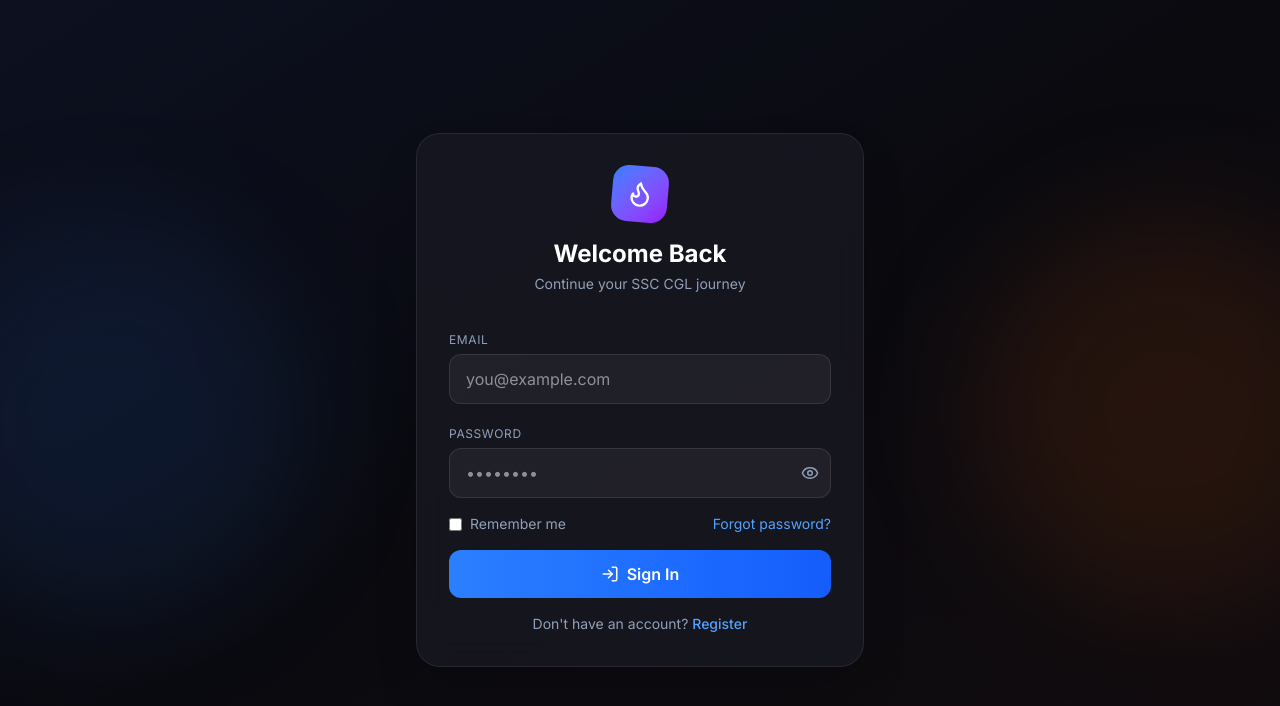
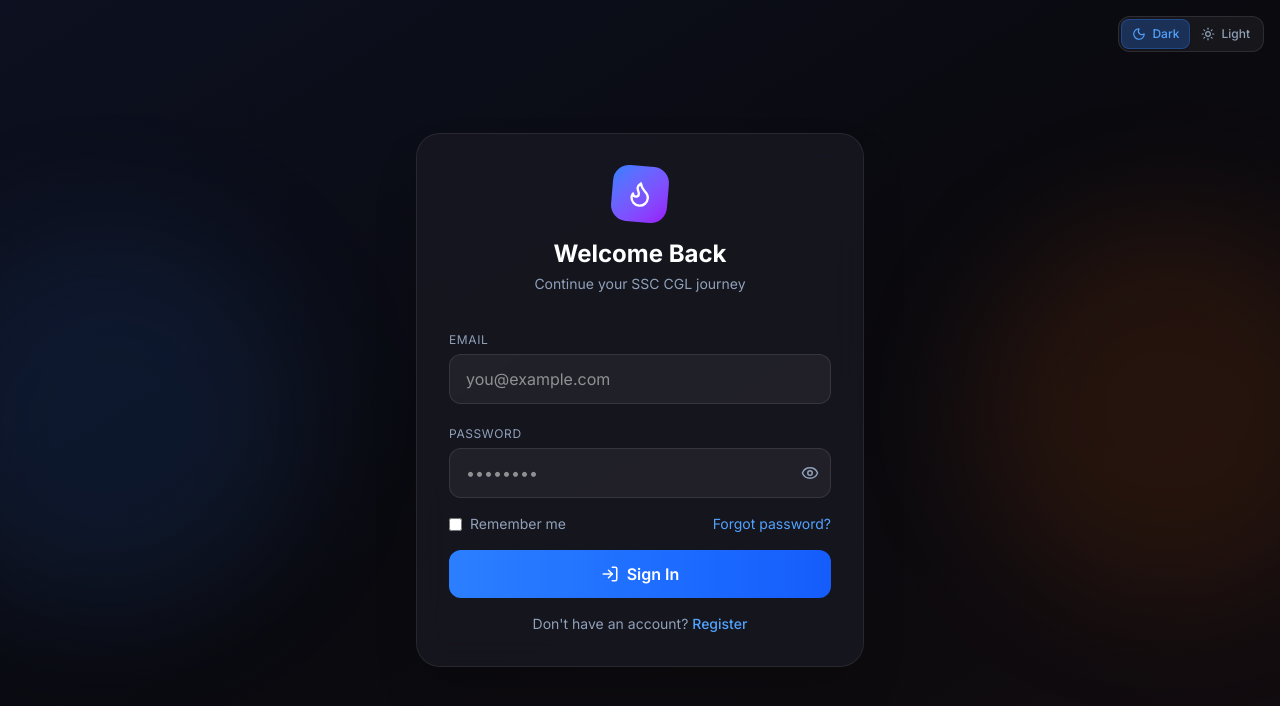
Before and after one commit to Rishi2668/Dashboard-Frontend, a React (Vite) app: page /login in a window 1280 px wide. Shown: the top 706 px of the page. Built offline with nearby package versions, Linux system fonts and the light colour scheme.

Commit message:
added light mode

```diff
--- a/index.html
+++ b/index.html
@@ -1,6 +1,16 @@
 <!doctype html>
-<html lang="en">
+<html lang="en" data-theme="dark">
   <head>
+    <script>
+      try {
+        var t = JSON.parse(localStorage.getItem('ui-storage') || '{}');
+        if (t.state && t.state.theme === 'light') {
+          document.documentElement.setAttribute('data-theme', 'light');
+          var m = document.querySelector('meta[name="theme-color"]');
+          if (m) m.setAttribute('content', '#f1f5f9');
+        }
+      } catch (e) {}
+    </script>
     <meta charset="UTF-8" />
     <link rel="icon" type="image/svg+xml" href="/favicon.svg" />
     <meta name="viewport" content="width=device-width, initial-scale=1.0" />
--- a/src/App.tsx
+++ b/src/App.tsx
@@ -1,7 +1,7 @@
 import { lazy, Suspense, useEffect } from 'react';
 import { motion } from 'framer-motion';
 import { BrowserRouter, Routes, Route, Navigate } from 'react-router-dom';
-import { Toaster } from 'react-hot-toast';
+import { ThemedToaster } from '@/components/ui/ThemedToaster';
 import { ProtectedRoute } from '@/components/ProtectedRoute';
 import { DashboardLayout } from '@/components/layout/DashboardLayout';
 import { ErrorBoundary } from '@/components/ErrorBoundary';
@@ -58,16 +58,7 @@ export default function App() {
   return (
     <ErrorBoundary>
       <BrowserRouter>
-        <Toaster
-          position="top-right"
-          toastOptions={{
-            style: {
-              background: '#1a1a24',
-              color: '#e2e8f0',
-              border: '1px solid rgba(255,255,255,0.1)',
-            },
-          }}
-        />
+        <ThemedToaster />
         <Suspense fallback={<PageLoader />}>
           <Routes>
             <Route path="/login" element={<LoginPage />} />
--- a/src/components/auth/AuthLayout.tsx
+++ b/src/components/auth/AuthLayout.tsx
@@ -1,10 +1,14 @@
 import { motion } from 'framer-motion';
 import { Flame } from 'lucide-react';
 import type { ReactNode } from 'react';
+import { ThemeToggle } from '@/components/ui/ThemeToggle';
 
 export function AuthLayout({ children, title, subtitle }: { children: ReactNode; title: string; subtitle: string }) {
   return (
-    <div className="min-h-screen flex items-center justify-center p-4 relative overflow-hidden">
+    <div className="min-h-screen flex items-center justify-center p-4 relative overflow-hidden bg-app">
+      <div className="absolute top-4 right-4 z-20">
+        <ThemeToggle />
+      </div>
       <motion.div
         className="absolute inset-0 bg-gradient-to-br from-blue-900/20 via-transparent to-orange-900/10"
         animate={{ opacity: [0.5, 0.8, 0.5] }}
--- a/src/components/layout/DashboardLayout.tsx
+++ b/src/components/layout/DashboardLayout.tsx
@@ -10,6 +10,7 @@ import { LogOut, Focus, Maximize2, Minimize2 } from 'lucide-react';
 import { useAuthStore } from '@/store/authStore';
 import { useNavigate } from 'react-router-dom';
 import { useFullscreen } from '@/hooks/useFullscreen';
+import { ThemeToggle } from '@/components/ui/ThemeToggle';
 import { useQuery, useQueryClient } from '@tanstack/react-query';
 
 export function DashboardLayout() {
@@ -48,7 +49,7 @@ export function DashboardLayout() {
   };
 
   return (
-    <div className="flex min-h-screen bg-[#0a0a0f]">
+    <div className="flex min-h-screen bg-app">
       {!focusMode && <Sidebar />}
       <main className="flex-1 flex flex-col min-w-0">
         <header className="sticky top-0 z-20 glass border-b border-white/5 px-6 py-4 flex items-center justify-between">
@@ -61,6 +62,7 @@ export function DashboardLayout() {
             </p>
           </div>
           <div className="flex items-center gap-2">
+            <ThemeToggle />
             <button
               onClick={() => setFocusMode(!focusMode)}
               className={`p-2 rounded-xl transition ${focusMode ? 'bg-orange-500/20 text-orange-400' : 'glass text-slate-400 hover:text-white'}`}
--- /dev/null
+++ b/src/components/ui/ThemeToggle.tsx
@@ -0,0 +1,45 @@
+import { Moon, Sun } from 'lucide-react';
+import { useUIStore } from '@/store/uiStore';
+import type { Theme } from '@/lib/theme';
+import { cn } from '@/lib/utils';
+
+export function ThemeToggle({ className }: { className?: string }) {
+  const theme = useUIStore((s) => s.theme);
+  const setTheme = useUIStore((s) => s.setTheme);
+
+  const options: { id: Theme; label: string; icon: typeof Sun }[] = [
+    { id: 'dark', label: 'Dark', icon: Moon },
+    { id: 'light', label: 'Light', icon: Sun },
+  ];
+
+  return (
+    <div
+      className={cn(
+        'flex items-center p-0.5 rounded-xl border border-white/10 bg-white/5',
+        '[html[data-theme=light]_&]:border-slate-200 [html[data-theme=light]_&]:bg-slate-100',
+        className
+      )}
+      role="group"
+      aria-label="Theme"
+    >
+      {options.map(({ id, label, icon: Icon }) => (
+        <button
+          key={id}
+          type="button"
+          onClick={() => setTheme(id)}
+          className={cn(
+            'flex items-center gap-1.5 px-2.5 py-1.5 rounded-lg text-xs font-medium transition-all',
+            theme === id
+              ? 'bg-blue-500/25 text-blue-400 border border-blue-500/30 shadow-sm [html[data-theme=light]_&]:bg-blue-600/15 [html[data-theme=light]_&]:text-blue-600 [html[data-theme=light]_&]:border-blue-500/25'
+              : 'text-slate-400 hover:text-white border border-transparent',
+            theme !== id && '[html[data-theme=light]_&]:text-slate-600 [html[data-theme=light]_&]:hover:text-slate-900'
+          )}
+          aria-pressed={theme === id}
+        >
+          <Icon size={14} />
+          <span className="hidden sm:inline">{label}</span>
+        </button>
+      ))}
+    </div>
+  );
+}
--- /dev/null
+++ b/src/components/ui/ThemedToaster.tsx
@@ -0,0 +1,27 @@
+import { Toaster } from 'react-hot-toast';
+import { useUIStore } from '@/store/uiStore';
+
+export function ThemedToaster() {
+  const theme = useUIStore((s) => s.theme);
+  const isLight = theme === 'light';
+
+  return (
+    <Toaster
+      position="top-right"
+      toastOptions={{
+        style: isLight
+          ? {
+              background: '#ffffff',
+              color: '#0f172a',
+              border: '1px solid rgba(15, 23, 42, 0.12)',
+              boxShadow: '0 4px 12px rgba(15, 23, 42, 0.1)',
+            }
+          : {
+              background: '#1a1a24',
+              color: '#e2e8f0',
+              border: '1px solid rgba(255,255,255,0.1)',
+            },
+      }}
+    />
+  );
+}
--- a/src/index.css
+++ b/src/index.css
@@ -5,6 +5,8 @@
   --color-bg-secondary: #12121a;
   --color-bg-card: #1a1a24;
   --color-bg-glass: rgba(26, 26, 36, 0.7);
+  --color-text-primary: #e2e8f0;
+  --color-text-muted: #94a3b8;
   --color-accent-blue: #3b82f6;
   --color-accent-orange: #f97316;
   --color-accent-green: #22c55e;
@@ -25,10 +27,15 @@ body {
   margin: 0;
   font-family: var(--font-sans);
   background: var(--color-bg-primary);
-  color: #e2e8f0;
+  color: var(--color-text-primary);
   min-height: 100vh;
   -webkit-font-smoothing: antialiased;
   -moz-osx-font-smoothing: grayscale;
+  transition: background-color 0.25s ease, color 0.25s ease;
+}
+
+.bg-app {
+  background-color: var(--color-bg-primary);
 }
 
 /* Reduce expensive paint work for off-screen sections */
@@ -82,3 +89,79 @@ body {
 ::-webkit-scrollbar-thumb:hover {
   background: #475569;
 }
+
+/* ——— Light theme ——— */
+html[data-theme='light'] {
+  color-scheme: light;
+  --color-bg-primary: #f1f5f9;
+  --color-bg-secondary: #ffffff;
+  --color-bg-card: #ffffff;
+  --color-bg-glass: rgba(255, 255, 255, 0.92);
+  --color-text-primary: #0f172a;
+  --color-text-muted: #64748b;
+  --color-border: rgba(15, 23, 42, 0.1);
+}
+
+html[data-theme='light'] .glass {
+  box-shadow: 0 1px 3px rgba(15, 23, 42, 0.06), 0 4px 12px rgba(15, 23, 42, 0.04);
+}
+
+html[data-theme='light'] ::-webkit-scrollbar-thumb {
+  background: #cbd5e1;
+}
+
+html[data-theme='light'] ::-webkit-scrollbar-thumb:hover {
+  background: #94a3b8;
+}
+
+html[data-theme='light'] .text-white {
+  color: var(--color-text-primary);
+}
+
+html[data-theme='light'] .text-slate-300 {
+  color: #475569;
+}
+
+html[data-theme='light'] .text-slate-400 {
+  color: var(--color-text-muted);
+}
+
+html[data-theme='light'] .text-slate-500 {
+  color: #94a3b8;
+}
+
+html[data-theme='light'] [class*='bg-white/'] {
+  background-color: rgba(15, 23, 42, 0.04) !important;
+}
+
+html[data-theme='light'] [class*='border-white/'] {
+  border-color: rgba(15, 23, 42, 0.1) !important;
+}
+
+html[data-theme='light'] [class*='hover:bg-white/']:hover {
+  background-color: rgba(15, 23, 42, 0.06) !important;
+}
+
+html[data-theme='light'] [class*='bg-[#1a1a24]'] {
+  background-color: #ffffff !important;
+}
+
+html[data-theme='light'] [class*='bg-[#0a0a0f]'] {
+  background-color: var(--color-bg-primary) !important;
+}
+
+html[data-theme='light'] input,
+html[data-theme='light'] select,
+html[data-theme='light'] textarea {
+  color: var(--color-text-primary);
+}
+
+html[data-theme='light'] input::placeholder,
+html[data-theme='light'] textarea::placeholder {
+  color: #94a3b8;
+}
+
+html[data-theme='light'] option {
+  background: #ffffff;
+  color: #0f172a;
+}
--- /dev/null
+++ b/src/lib/theme.ts
@@ -0,0 +1,7 @@
+export type Theme = 'dark' | 'light';
+
+export function applyTheme(theme: Theme) {
+  document.documentElement.setAttribute('data-theme', theme);
+  const meta = document.querySelector('meta[name="theme-color"]');
+  meta?.setAttribute('content', theme === 'light' ? '#f1f5f9' : '#0a0a0f');
+}
--- a/src/main.tsx
+++ b/src/main.tsx
@@ -5,7 +5,20 @@ import './index.css';
 import App from './App.tsx';
 import { queryClient } from '@/lib/queryClient';
 import { initWebVitals } from '@/lib/webVitals';
+import { applyTheme, type Theme } from '@/lib/theme';
 
+function getInitialTheme(): Theme {
+  try {
+    const stored = JSON.parse(localStorage.getItem('ui-storage') || '{}') as {
+      state?: { theme?: Theme };
+    };
+    return stored.state?.theme === 'light' ? 'light' : 'dark';
+  } catch {
+    return 'dark';
+  }
+}
+
+applyTheme(getInitialTheme());
 initWebVitals();
 
 createRoot(document.getElementById('root')!).render(
--- a/src/store/uiStore.ts
+++ b/src/store/uiStore.ts
@@ -1,7 +1,9 @@
 import { create } from 'zustand';
 import { persist } from 'zustand/middleware';
+import { applyTheme, type Theme } from '@/lib/theme';
 
 interface UIState {
+  theme: Theme;
   sidebarOpen: boolean;
   sidebarCollapsed: boolean;
   focusMode: boolean;
@@ -10,6 +12,7 @@ interface UIState {
   pomodoroMinutes: number;
   pomodoroActive: boolean;
   pomodoroSecondsLeft: number;
+  setTheme: (theme: Theme) => void;
   toggleSidebar: () => void;
   toggleSidebarCollapsed: () => void;
   setFocusMode: (v: boolean) => void;
@@ -23,6 +26,7 @@ interface UIState {
 export const useUIStore = create<UIState>()(
   persist(
     (set, get) => ({
+      theme: 'dark',
       sidebarOpen: true,
       sidebarCollapsed: false,
       focusMode: false,
@@ -32,6 +36,10 @@ export const useUIStore = create<UIState>()(
       pomodoroActive: false,
       pomodoroSecondsLeft: 25 * 60,
 
+      setTheme: (theme) => {
+        applyTheme(theme);
+        set({ theme });
+      },
       toggleSidebar: () => set((s) => ({ sidebarOpen: !s.sidebarOpen })),
       toggleSidebarCollapsed: () => set((s) => ({ sidebarCollapsed: !s.sidebarCollapsed })),
       setFocusMode: (v) => set({ focusMode: v, minimalMode: v ? true : get().minimalMode }),
@@ -51,7 +59,14 @@ export const useUIStore = create<UIState>()(
     }),
     {
       name: 'ui-storage',
-      partialize: (s) => ({ minimalMode: s.minimalMode, sidebarCollapsed: s.sidebarCollapsed }),
+      partialize: (s) => ({
+        theme: s.theme,
+        minimalMode: s.minimalMode,
+        sidebarCollapsed: s.sidebarCollapsed,
+      }),
+      onRehydrateStorage: () => (state) => {
+        if (state?.theme) applyTheme(state.theme);
+      },
     }
   )
 );
```
